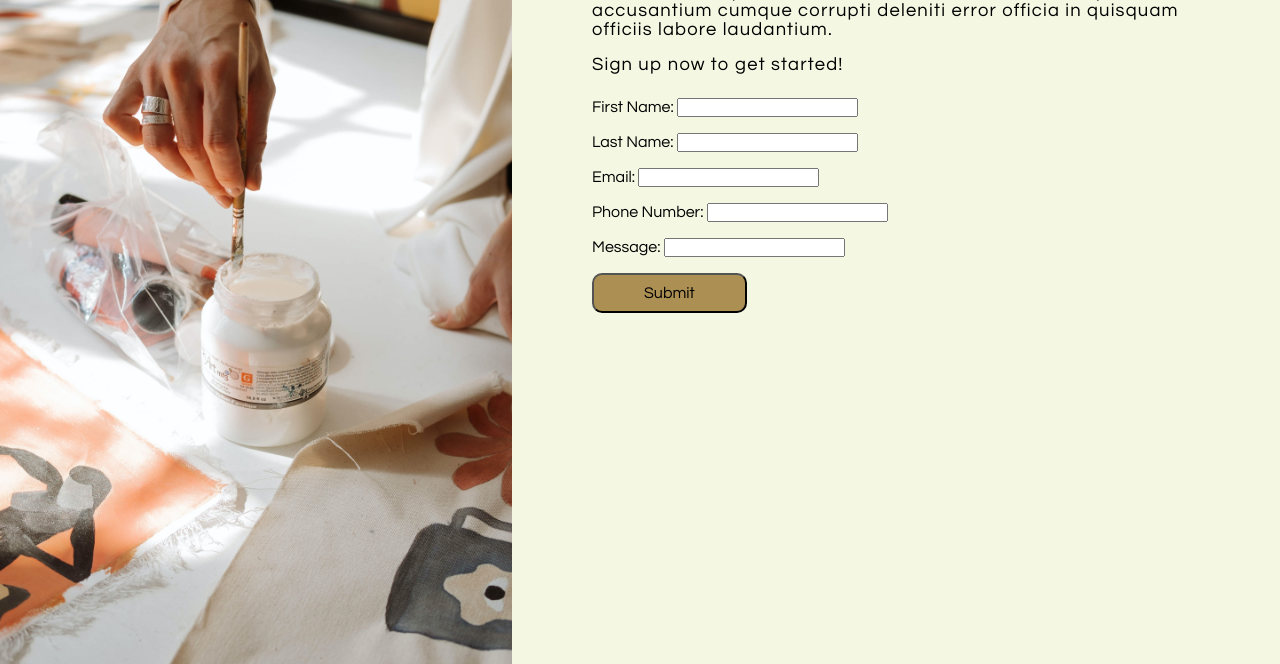
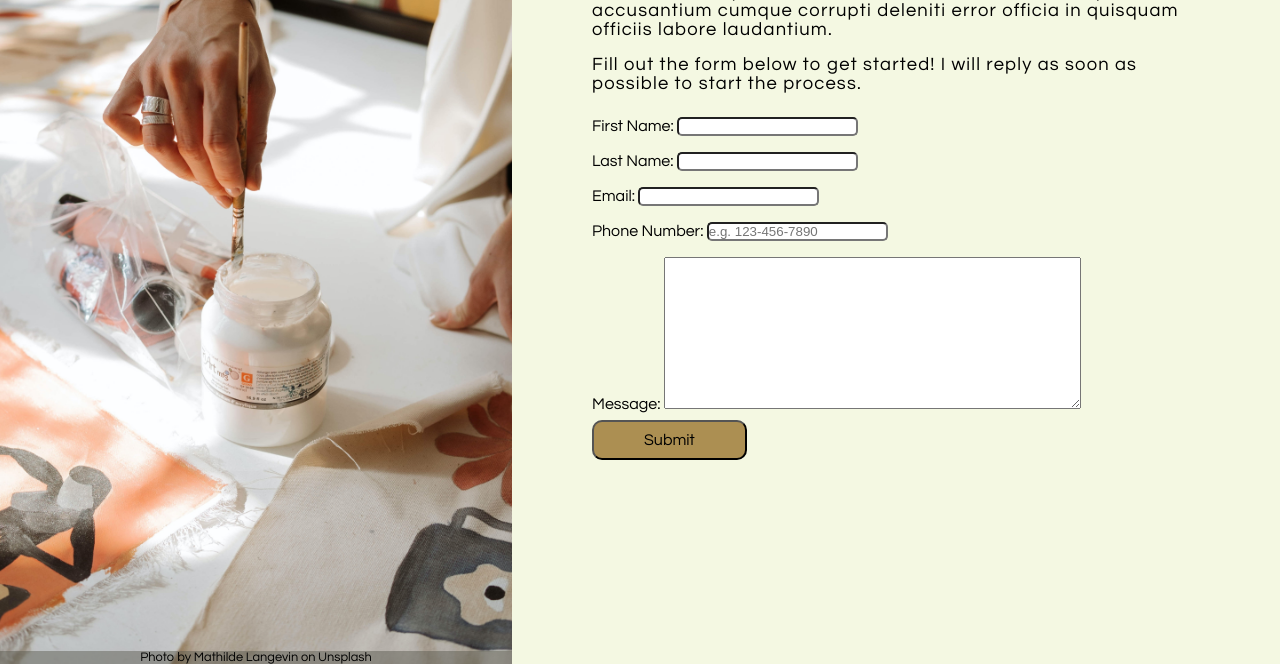
Before and after one commit to amchrlee/sign-up-form, a plain HTML site: page index.html in a window 1280 px wide. Shown: the part 136-800 px from the top of the page. Drawn offline with nearby package versions, Linux system fonts and the light colour scheme.

Commit message:
Refine spacing of elements and assign input styles

```diff
--- a/index.html
+++ b/index.html
@@ -1,5 +1,6 @@
 <!DOCTYPE html>
 <html lang="en">
+
 <head>
     <meta charset="UTF-8">
     <meta name="viewport" content="width=device-width, initial-scale=1.0">
@@ -9,53 +10,64 @@
     <link rel="preconnect" href="https://fonts.googleapis.com">
     <link rel="preconnect" href="https://fonts.gstatic.com" crossorigin>
     <link href="https://fonts.googleapis.com/css2?family=Questrial&family=Sacramento&display=swap" rel="stylesheet">
-    <link rel="stylesheet" href="https://fonts.googleapis.com/css2?family=Material+Symbols+Outlined:opsz,wght,FILL,GRAD@20..48,100..700,0..1,-50..200" />
+    <link rel="stylesheet"
+        href="https://fonts.googleapis.com/css2?family=Material+Symbols+Outlined:opsz,wght,FILL,GRAD@20..48,100..700,0..1,-50..200" />
 </head>
+
 <body>
     <main>
         <div class="image-container">
             <div class="logo">
                 <h1>LindaArtGallery
                     <span class="material-symbols-outlined">
-                    draw
+                        draw
                     </span>
                 </h1>
             </div>
+            <p>Photo by Mathilde Langevin on Unsplash</p>
         </div>
         <div class="form-container">
             <div class="form-desc">
-                <p>This is not a real online service! Lorem ipsum dolor sit amet consectetur adipisicing elit. Deserunt quas nostrum, at non accusamus, asperiores blanditiis consectetur odio aliquid accusantium cumque corrupti deleniti error officia in quisquam officiis labore laudantium.</p>
+                <p>This is not a real online service! Lorem ipsum dolor sit amet consectetur adipisicing elit. Deserunt
+                    quas nostrum, at non accusamus, asperiores blanditiis consectetur odio aliquid accusantium cumque
+                    corrupti deleniti error officia in quisquam officiis labore laudantium.</p>
 
-                <p class="sign-up-text">Sign up now to get started!</p>
+                <p class="sign-up-text">Fill out the form below to get started! I will reply as soon as possible to
+                    start the process.</p>
             </div>
             <form action="#">
                 <ul>
                     <li>
                         <label for="first-name">First Name: </label>
-                        <input type="text" id="first-name" name="first-name">
+                        <input type="text" id="first-name" name="first-name" required>
+                        <div id="first-name-error" class="error"></div>
                     </li>
                     <li>
                         <label for="last-name">Last Name: </label>
-                        <input type="text" id="last-name" name="last-name">
+                        <input type="text" id="last-name" name="last-name" required>
+                        <div id="last-name-error" class="error"></div>
                     </li>
                     <li>
                         <label for="email">Email: </label>
-                        <input type="email" id="email" name="email">
+                        <input type="email" id="email" name="email" autocomplete="off" required>
+                        <div id="email-error" class="error"></div>
                     </li>
                     <li>
-                        <label for="phone-number">Phone Number: </label>
-                        <input type="tel" id="phone-number" name="phone-number">
+                        <label for="phone">Phone Number: </label>
+                        <input type="tel" id="phone" name="phone" pattern="[0-9]{3}-[0-9]{3}-[0-9]{4}"
+                            placeholder="e.g. 123-456-7890" minlength="9" maxlength="9" required>
+                        <div id="tel-error" class="error"></div>
                     </li>
                     <li>
                         <label for="message">Message: </label>
-                        <input type="text" id="message" name="message">
+                        <textarea rows="10" cols="50"></textarea>
+                        <div class="button">
                     </li>
-                    <li class="button">
-                        <button type="submit">Submit</button>
-                    </li>
+                    <button type="submit">Submit</button>
                 </ul>
             </form>
         </div>
     </main>
 </body>
+
 </html>
--- a/style.css
+++ b/style.css
@@ -2,6 +2,7 @@
     --left-side: 40vw;
     --logo-font-family: 'Sacramento', cursive;
     --form-font-family: 'Questrial', sans-serif;
+    --form-background-color: #f4f8e2;
 }
 
 * {
@@ -19,7 +20,7 @@ main {
   'FILL' 1,
   'wght' 300,
   'GRAD' 0,
-  'opsz' 48
+  'opsz' 48;
 }
 
 .image-container {
@@ -30,6 +31,7 @@ main {
     background-repeat: no-repeat;
     background-size: cover;
     display: flex;
+    flex-direction: column;
 }
 
 .logo {
@@ -37,18 +39,30 @@ main {
     font-size: 1.35rem;
     background-color: #55554a73;
     width: inherit;
-    height: fit-content;
     position: relative;
     padding: 15px 15px;
     display: flex;
+    justify-content: center;
+    align-items: center;
+    flex-flow: row wrap;
     top: 5vh;
+}
+
+.image-container p {
+    font-family: var(--form-font-family);
+    font-size: 0.8rem;
+    background-color: #55554a73;
+    width: inherit;
+    position: absolute;
+    bottom: 0px;
+    text-align: center;
 }
 
 .form-container {
     padding: 5rem;
     display: flex;
     flex-direction: column;
-    background-color: #f4f8e2;
+    background-color: var(--form-background-color);
     font-family: var(--form-font-family)
 }
 
@@ -62,9 +76,28 @@ main {
 }
 
 li {
-    list-style: none;
+    position: relative;
     padding: 0.5rem 0;
     font-size: 1rem;
+    list-style: none;
+}
+
+input {
+    border-style: 1px solid black;
+    border-radius: 5px;
+}
+
+input:focus {
+    box-shadow: 4px 4px 5px #a09e84a8;
+    outline: none;
+}
+
+input:focus:invalid {
+    border: 2px solid red;
+}
+
+input:focus:valid {
+    border: 2px solid green;
 }
 
 button {
```
